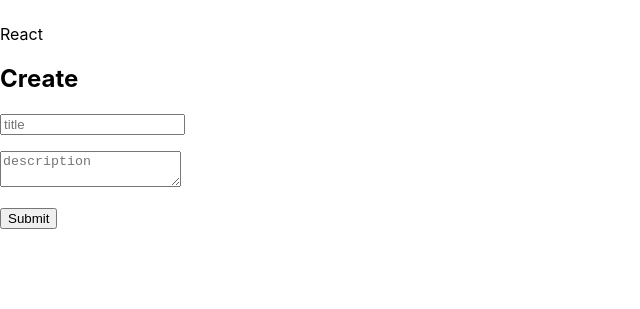
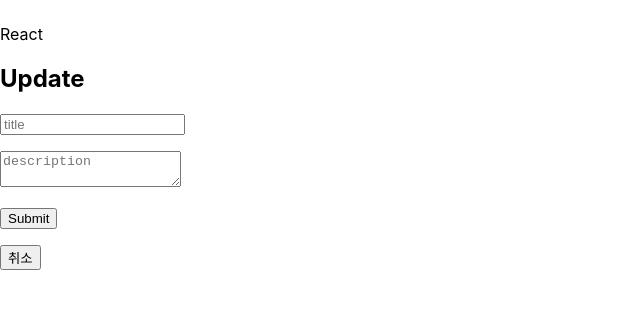
Before and after one commit to kojh0111/React-practice, a React (Create React App) app: page / in a window 1280 px wide. Both pictures are taken after a click on the button "delete". Shown: the part 247-556 px from the top of the page, without its empty margins (0-640 px from the left). Built offline with nearby package versions, Linux system fonts and the light colour scheme; the HTML template or start-up script is replaced by a standard one.

Commit message:
Update 구현

```diff
--- a/src/App.js
+++ b/src/App.js
@@ -4,6 +4,7 @@ import Create from "./components/Create";
 import Header from "./components/Header";
 import Nav from "./components/Nav";
 import Read from "./components/Read";
+import Update from "./components/Update";
 
 function App() {
   const [mode, setMode] = useState("Welcome")
@@ -40,7 +41,18 @@ function App() {
         desc = data[i].desc
       }
     }
-  } else if (mode === 'CREATE') { } else if (mode === 'UPDATE') { } else if (mode === "DELETE") { }
+  } else if (mode === 'CREATE') {
+
+  } else if (mode === 'UPDATE') {
+    for (let i = 0; i < data.length; i++) {
+      if (data[i]._id === id) {
+        title = data[i].title
+        desc = data[i].desc
+      }
+    }
+  } else if (mode === "DELETE") {
+
+  }
 
   return (
     <div className="App">
@@ -51,7 +63,8 @@ function App() {
       {!isCUD ? <Control onChangeMode={(_mode) => {
         onChangeModeControl(_mode)
         setIsCUD(true)
-      }} /> : (
+      }} /> : (mode === "CREATE" ?
+        <>
           <Create onCreateSubmit={({ title, desc }) => {
             setData((cur) => {
               let newData = [...cur]
@@ -60,11 +73,28 @@ function App() {
             })
             setNextId(nextId + 1)
             setIsCUD(false)
-        }} >
-
+          }} />
           <input type="button" value="취소" onClick={() => setIsCUD(false)} />
-        </Create>
-
+        </> :
+        <>
+          <Update data={data} id={id} onUpdateSubmit={({ title, desc }) => {
+            setData((cur) => {
+              let newData = [...cur]
+              for (let i = 0; i < newData.length; i++) {
+                if (newData[i]._id === id) {
+                  newData[i] = {
+                    _id: newData[i]._id,
+                    title: title,
+                    desc: desc
+                  }
+                }
+              }
+              return newData
+            })
+            setIsCUD(false)
+          }} />
+          <input type="button" value="취소" onClick={() => setIsCUD(false)} />
+        </>
         // <div>
         //   <form onSubmit={e => {
         //     e.preventDefault()
--- /dev/null
+++ b/src/components/Update.js
@@ -0,0 +1,45 @@
+import React, { useState } from 'react'
+
+const Update = ({ data, id, onUpdateSubmit }) => {
+    const handleSubmit = e => {
+        e.preventDefault()
+        let title = e.target.title.value
+        let desc = e.target.desc.value
+        onUpdateSubmit({
+            title: title,
+            desc: desc
+        })
+    }
+    let select_title
+    let select_desc
+    for (let i = 0; i < data.length; i++) {
+        if (data[i]._id === id) {
+            select_title = data[i].title
+            select_desc = data[i].desc
+        }
+    }
+    const [title, setTitle] = useState(select_title)
+    const [desc, setDesc] = useState(select_desc)
+    return (
+        <div>
+            <form onSubmit={handleSubmit}>
+                <h2>Update</h2>
+                <p><input
+                    type="text"
+                    placeholder="title"
+                    name="title"
+                    onChange={e => setTitle(e.target.value)}
+                    value={title}></input>
+                </p>
+                <p><textarea
+                    placeholder="description"
+                    name="desc"
+                    onChange={e => setDesc(e.target.value)}
+                    value={desc}></textarea>
+                </p>
+                <p><input type="submit"></input></p>
+            </form>
+        </div>)
+}
+
+export default Update
```
Lines whose indentation alone changed are shown as unchanged.
